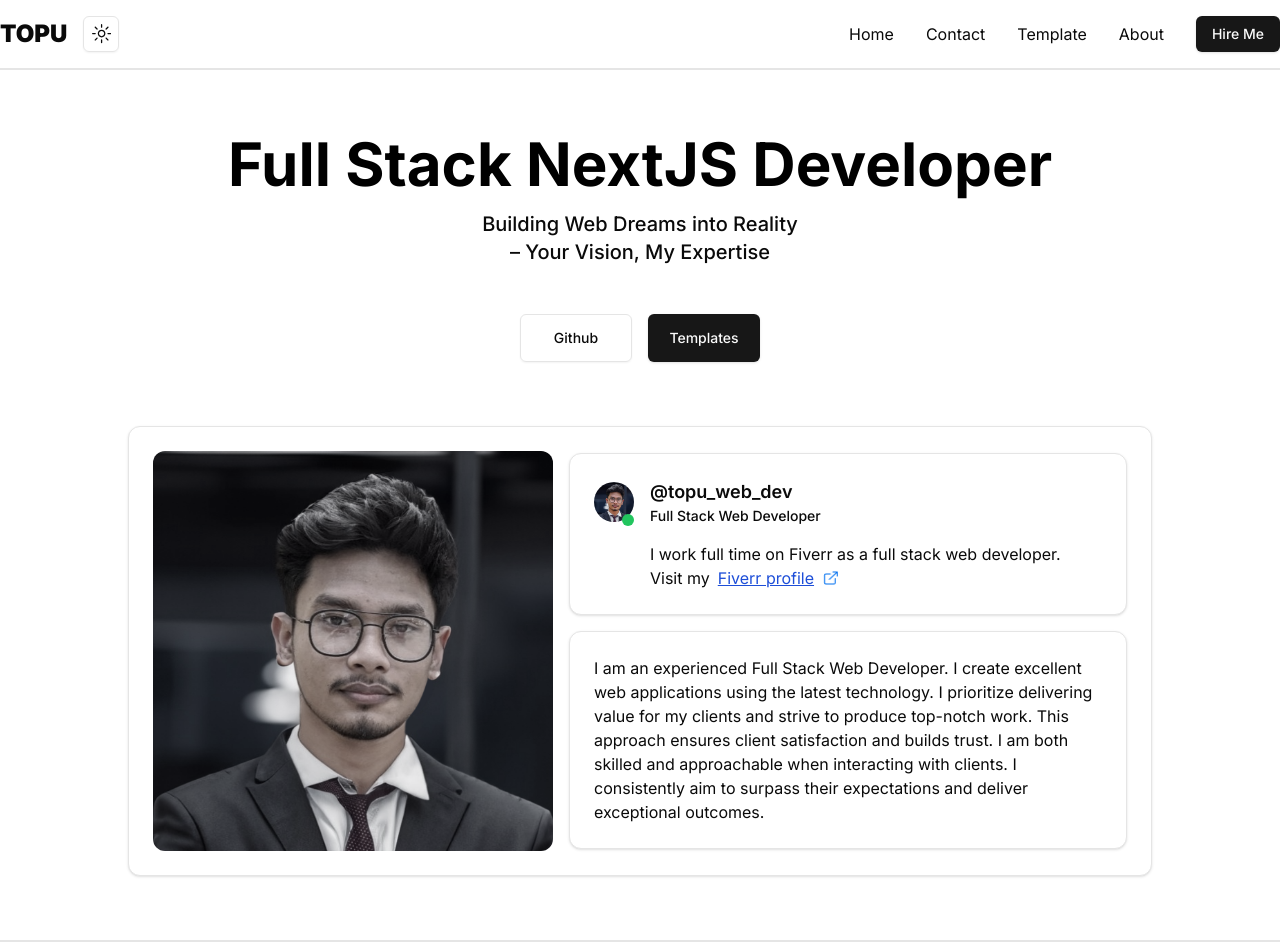
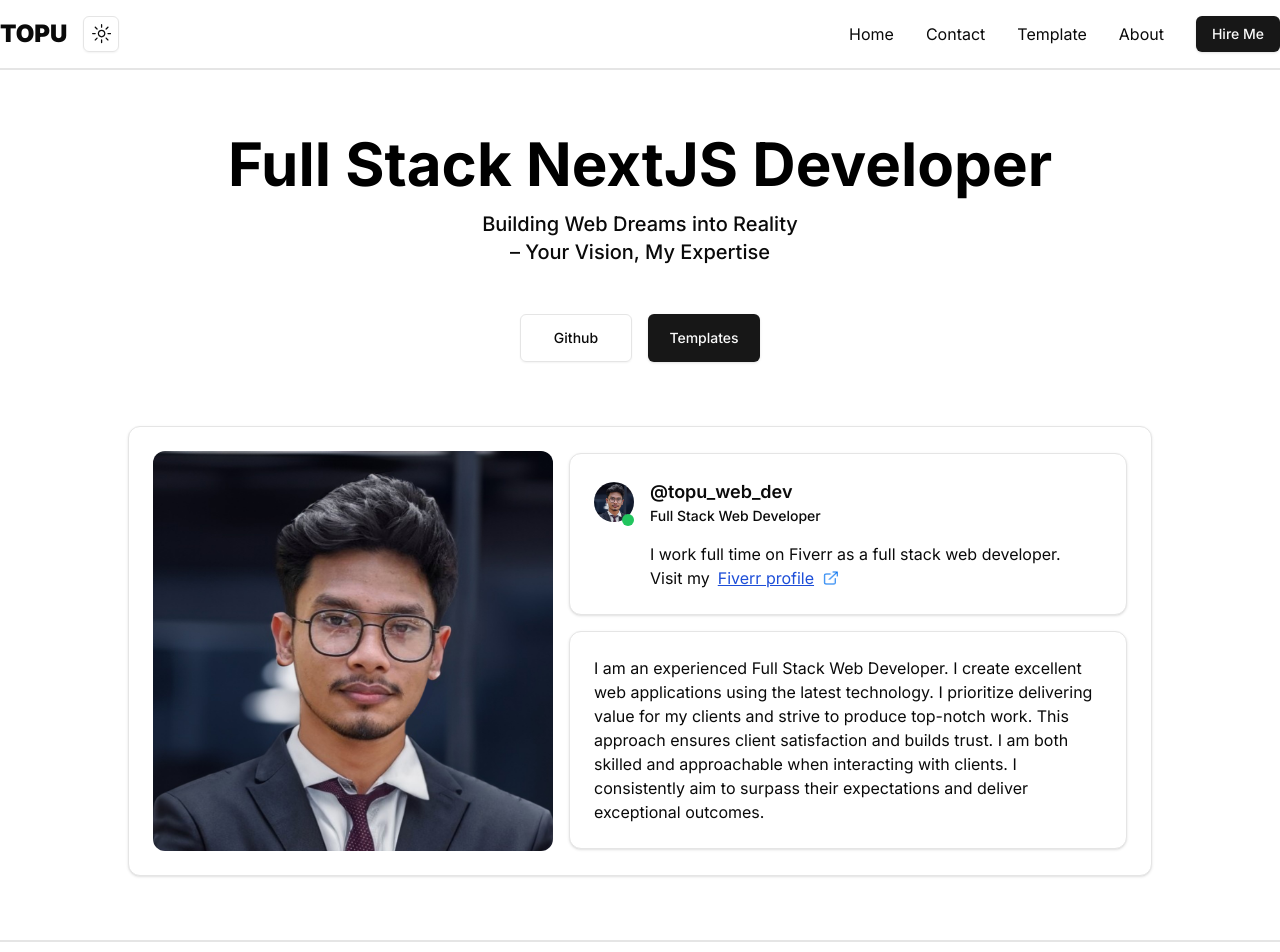
Before and after one commit to Topu-Roy/portfolio-2, a Next.js app: page / in a window 1280 px wide. Shown: the top 952 px of the page. Built offline with nearby package versions, Linux system fonts and the light colour scheme.

Commit message:
UI: Made Image colorful on llight and grayscale one dark

```diff
--- a/src/components/HeroImageCard.tsx
+++ b/src/components/HeroImageCard.tsx
@@ -12,7 +12,7 @@ const HeroImageCard = (props: Props) => {
             <CardContent className='pt-6'>
                 <div className="flex justify-center items-center gap-4">
                     <div>
-                        <Image className="rounded-xl grayscale-[70%] hover:grayscale-0 transition-all duration-200" src={'/Topu Roy.jpg'} alt='' height={400} width={400} />
+                        <Image className="rounded-xl dark:grayscale-[70%] dark:hover:grayscale-0 transition-all duration-200" src={'/Topu Roy.jpg'} alt='' height={400} width={400} />
                     </div>
                     <div className="flex flex-1 justify-center items-center gap-4 flex-col">
                         <Card className='w-full pt-6'>
@@ -20,7 +20,7 @@ const HeroImageCard = (props: Props) => {
                                 <div className="flex justify-start items-center gap-4">
                                     <div className="relative w-10">
                                         <Avatar>
-                                            <AvatarImage src={'/Topu Roy.jpg'} alt="@topu_web_dev" />
+                                            <AvatarImage src={'/Topu Roy.jpg'} alt="@topu_web_dev" className='dark:grayscale-[70%] dark:hover:grayscale-0 transition-all duration-200' />
                                             <AvatarFallback>TR</AvatarFallback>
                                         </Avatar>
                                         <div className='absolute h-3 w-3 rounded-full bg-green-500 -bottom-1 right-0' />
```
